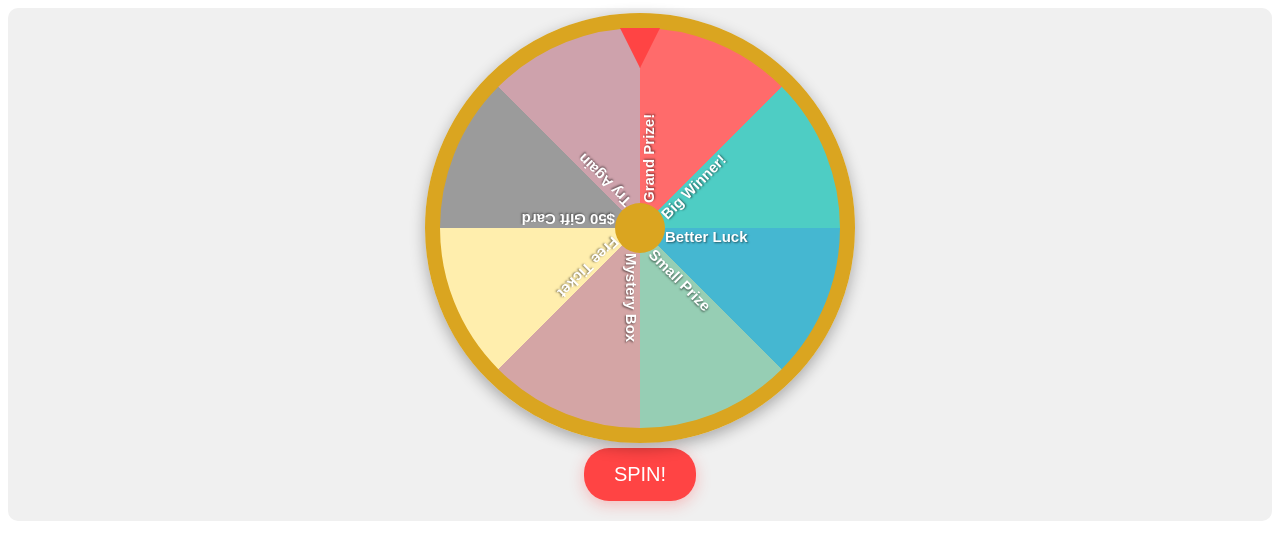
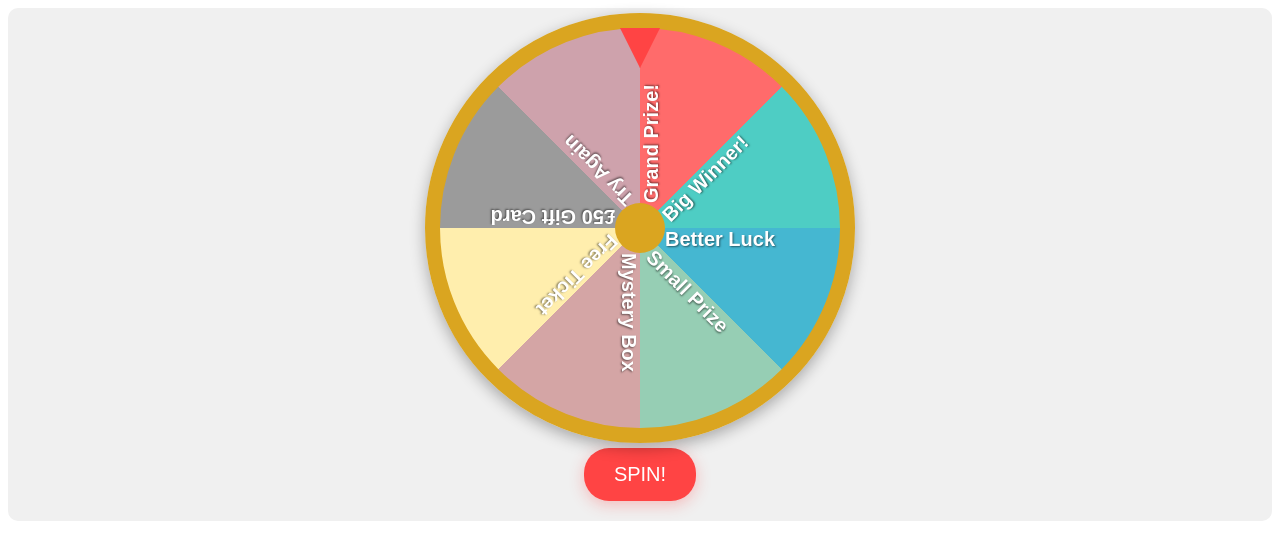
Before and after one commit to adwood53/SpinWheel, a plain HTML site: page index.html in a window 1280 px wide. Drawn offline with Linux system fonts and the light colour scheme.

Commit message:
Update index.html

```diff
--- a/index.html
+++ b/index.html
@@ -89,7 +89,7 @@
       color: white;
       font-weight: bold;
       text-shadow: 1px 1px 2px rgba(0,0,0,0.5);
-      font-size: 15px;
+      font-size: 20px;
       text-align: left;
       white-space: nowrap;
     }
@@ -139,7 +139,7 @@
     const sections = [
       { text: "Grand Prize!", color: "#FF6B6B" },
       { text: "Try Again", color: "#4ECDC4" },
-      { text: "$50 Gift Card", color: "#45B7D1" },
+      { text: "£50 Gift Card", color: "#45B7D1" },
       { text: "Free Ticket", color: "#96CEB4" },
       { text: "Mystery Box", color: "#D4A5A5" },
       { text: "Small Prize", color: "#FFEEAD" },
```
